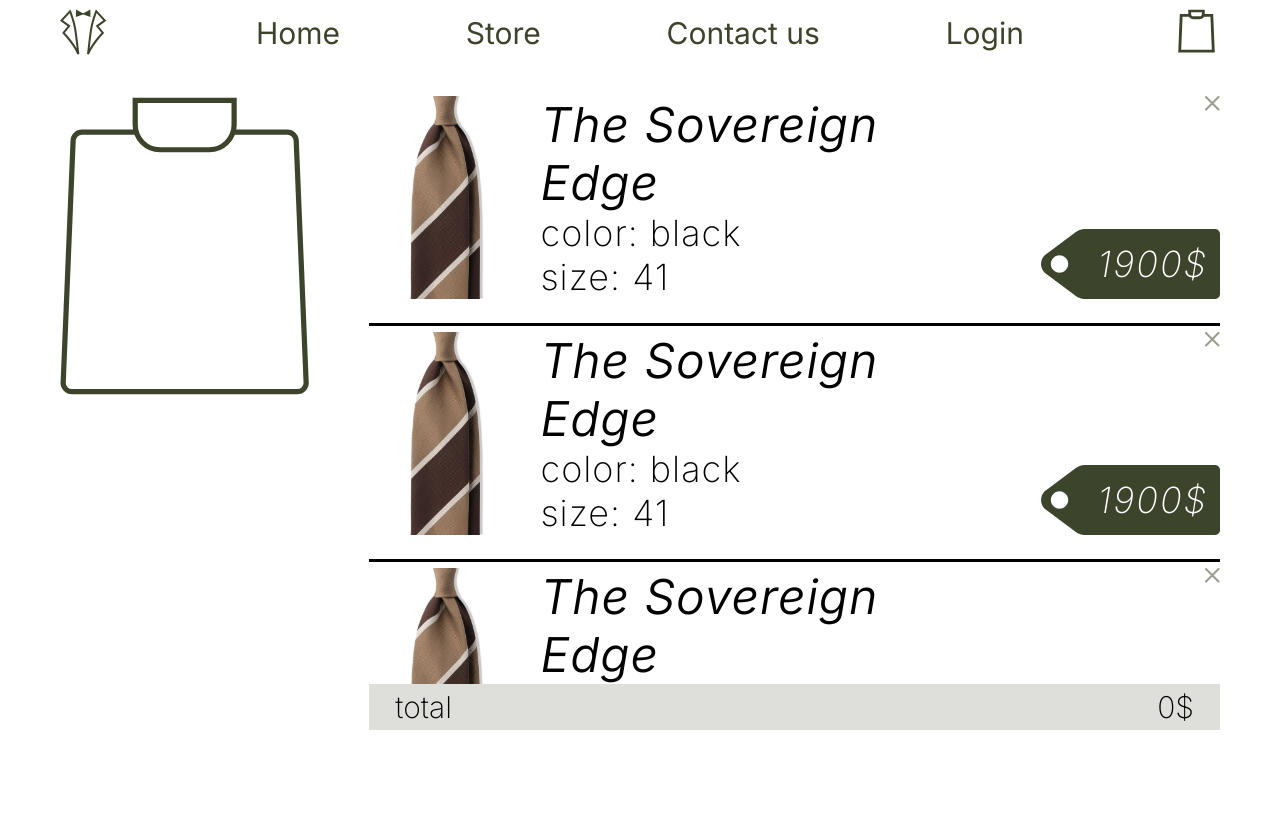
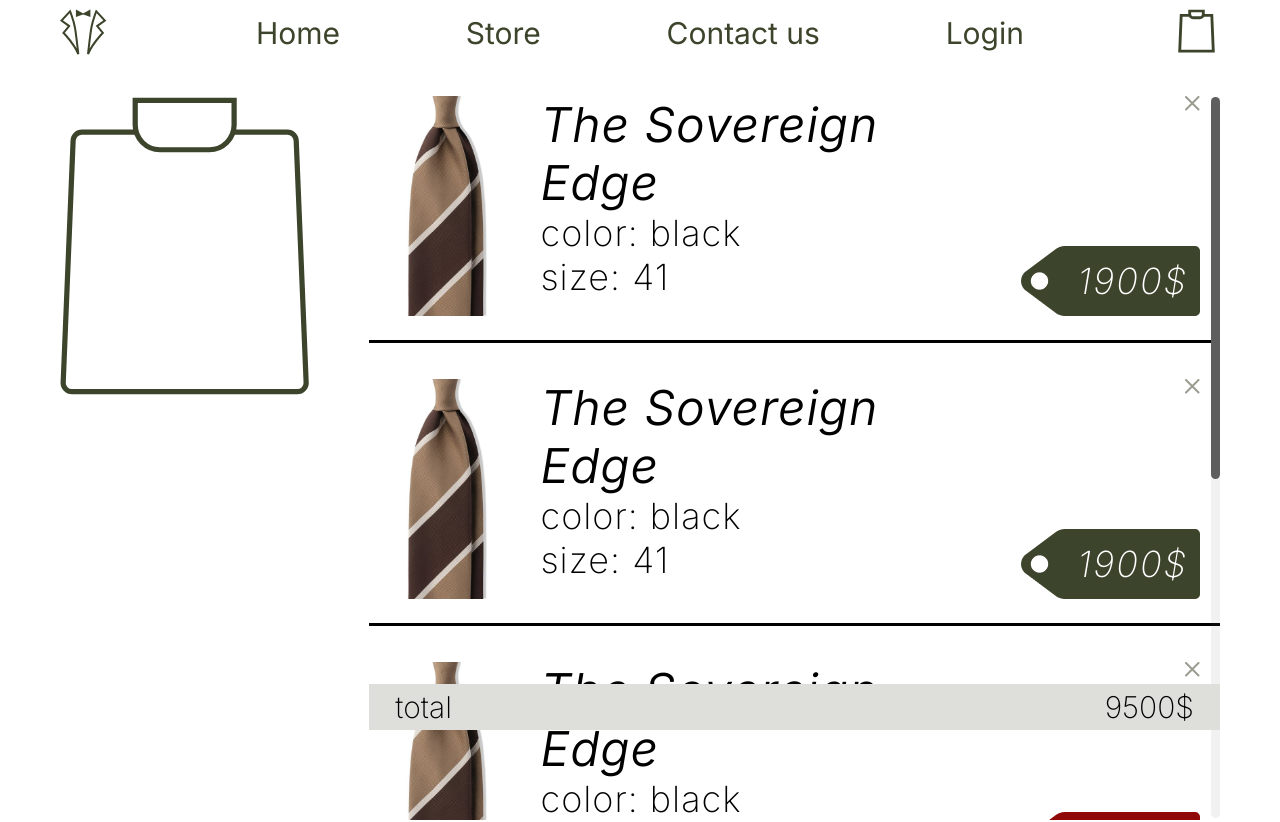
Before and after one commit to yaman-dotcom/tuxedo-website, a React (Vite) app in the folder tuxedo website/: page /bag in a window 1280 px wide. Shown: the top 822 px of the page. Built offline with nearby package versions, Linux system fonts and the light colour scheme.

Commit message:
updating the bag page with slider

```diff
--- a/package.json
+++ b/package.json
@@ -1,6 +1,6 @@
 {
   "dependencies": {
     "react-router-dom": "^7.1.3",
-    "swiper": "^11.2.1"
+    "swiper": "^11.2.3"
   }
 }
--- a/tuxedo website/src/pages/bag component/bag section.jsx
+++ b/tuxedo website/src/pages/bag component/bag section.jsx
@@ -2,10 +2,16 @@ import './style/bag section .css'
 
 import tie from '../../assets/store page sources/Frame 50.png'
 
-import Swiper from 'swiper'
+import { Swiper, SwiperSlide } from "swiper/react";
+import { FreeMode, Keyboard, Mousewheel ,Scrollbar} from "swiper/modules";
+import "swiper/css";
+import "swiper/css/free-mode";
 
 import BagSelectedProduct from './bag selected product'
-import { useEffect, useState } from 'react'
+
+import { useState,useEffect } from 'react';
+import SlideShowSection from '../home component/slide show';
+
 function BagSection(){
     let choosedProduct=[
         {
@@ -14,7 +20,7 @@ function BagSection(){
             name:"The Sovereign Edge",
             price:1900,
             img:tie,
-            sale:true,
+            sale:false,
             color:"black",
             size:41,
 
@@ -25,7 +31,7 @@ function BagSection(){
             name:"The Sovereign Edge",
             price:1900,
             img:tie,
-            sale:true,
+            sale:false,
             color:"black",
             size:41,
 
@@ -68,9 +74,10 @@ function BagSection(){
     let [total,setTotal]=useState(0)
 
 
-    // choosedProduct.forEach((product)=>setTotal(pre=>pre+=product.price))
-    // useEffect(()=>{
-    // },choosedProduct)
+    useEffect(() => {
+        const newTotal = choosedProduct.reduce((acc, product) => acc + product.price, 0);
+        setTotal(newTotal);
+    }, [choosedProduct]);
 
     return(
         <>
@@ -85,19 +92,52 @@ function BagSection(){
                 </div>
                 <div className='bag-right-container'>
                     <div className="bag-goods-contaienr">
+                    <Swiper style={{ height: "105%",position:"relative" }}
+                    modules={[FreeMode,Mousewheel,Keyboard,Scrollbar]}
+                    direction='vertical'
+                    slidesPerView={'auto'}
+                    grabCursor={true}
+                    // slidesPerGroup={1}
+                    spaceBetween={30}
+                    // slideToClickedSlide={true}
+                    // scrollbar={true}
+                    autoHeight={true}
+                    effect='slide'
+                    freeMode={{
+                        enabled:true,
+                        momentumRatio:1
+                    }}
+                    keyboard={{
+                        enabled:true,
+                        onlyInViewport:true,
+                        pageUpDown:true
+                    }}
+                    mousewheel={{
+                        sensitivity:1.3,
+                        forceToAxis:true
+                    }}
+                    scrollbar={{
+                        hide:false,
+                        draggable:true,
+
+                    }}
+                    speed={1000}
+                    >
                         {
                             choosedProduct.map((pro)=>(
+                                <SwiperSlide key={pro.id}>
                                 <BagSelectedProduct
-                                    key={pro.id}
                                     productSize={pro.size}
                                     productColor={pro.color}
                                     productPrice={pro.price}
                                     productName={pro.name}
-                                    sale={pro.sale}
                                     poductImage={pro.img}
+                                    Sale={pro.sale}
                                 />
+                                </SwiperSlide>
                             ))
                         }
+                        </Swiper>
                     </div>
                     <div className='bag-total-contaienr'>
                         <p className='bag-total-contaienr-text'>total</p>
--- a/tuxedo website/src/pages/bag component/bag selected product.jsx
+++ b/tuxedo website/src/pages/bag component/bag selected product.jsx
@@ -4,7 +4,7 @@ import noSale from '../../assets/bag /no sale.png'
 import './style/bag selected product .css'
 
 function BagSelectedProduct ({poductImage, productName ,productColor, productSize ,productPrice ,Sale}){
-
+    console.log(Sale)
     return(
         <>
             <div className="bag-selected-product-container">
--- a/tuxedo website/src/pages/bag component/style/bag section .css
+++ b/tuxedo website/src/pages/bag component/style/bag section .css
@@ -10,8 +10,9 @@
 }
 .bag-goods-contaienr{
     width: 100%;
-    height: 100%;
-    overflow: hidden;
+    height: 700px;
+
+    /* overflow: hidden; */
 }
 .bag-right-container{
     width: 100%;
@@ -30,3 +31,19 @@
 .bag-total-contaienr-text{
     padding: 0 26px;
 }
+.sidbar-swiper{
+    height: 500px;
+}
+/* Swiper scrollbar track */
+.swiper-scrollbar {
+    background: #5c5c5c16 !important; /* Track color */
+    right: 0px !important; /* Adjust placement inside the container */
+    width: 9px !important; /* Adjust scrollbar thickness */
+
+  }
+
+  /* Swiper scrollbar thumb (draggable part) */
+  .swiper-scrollbar-drag {
+    background: #5e5e5e !important; /* Customize thumb color */
+    border-radius: 10px;
+  }
--- a/tuxedo website/src/pages/bag component/style/bag selected product .css
+++ b/tuxedo website/src/pages/bag component/style/bag selected product .css
@@ -1,5 +1,6 @@
 .bag-selected-product-container{
     width: 100%;
+    height: 220px;
     display: flex;
     flex-direction: row;
     justify-content:space-between;
@@ -20,6 +21,7 @@
     flex-direction: column;
     justify-content: space-between;
     align-items:end ;
+    margin-right: 20px;
 }
 .bsp-price-contaienr{
     background-size:cover ;
--- a/tuxedo website/src/pages/genral/header.jsx
+++ b/tuxedo website/src/pages/genral/header.jsx
@@ -7,7 +7,69 @@ import React from 'react'
 import { useState ,useEffect } from 'react'
 import { Link } from 'react-router-dom'
 
+import tie from '../../assets/store page sources/fit.png'
+
+import ProductCardHover from './products card (hover)'
+
 function Header({textColor}){
+    let choosedProduct=[
+        {
+            id:1,
+            kind:"tie",
+            name:"The Sovereign Edge",
+            price:1900,
+            img:tie,
+            sale:true,
+            color:"black",
+            size:41,
+
+        },
+        {
+            id:2,
+            kind:"tie",
+            name:"The Sovereign Edge",
+            price:1900,
+            img:tie,
+            sale:true,
+            color:"black",
+            size:41,
+
+        },
+        {
+            id:3,
+            kind:"tie",
+            name:"The Sovereign Edge",
+            price:1900,
+            img:tie,
+            sale:true,
+            color:"black",
+            size:41,
+
+        },
+        {
+            id:4,
+            kind:"tie",
+            name:"The Sovereign Edge",
+            price:1900,
+            img:tie,
+            sale:true,
+            color:"black",
+            size:41,
+
+        },
+        {
+            id:5,
+            kind:"tie",
+            name:"The Sovereign Edge",
+            price:1900,
+            img:tie,
+            sale:true,
+            color:"black",
+            size:41,
+
+        },
+
+    ]
   let [width,setWidth]=useState(window.outerWidth)
   let color
   textColor==undefined?color="white":color=textColor;
@@ -36,7 +98,12 @@ const changeTheOpened = () => {
         return newState;
     });
 };
+let [total,setTotal]=useState(0)
 
+useEffect(()=>{
+    const newTotal=choosedProduct.reduce((sum,item)=>sum +item.price,0)
+    setTotal(newTotal)
+},[choosedProduct])
     return(
         <>
         <div className='header-container' style={{backdropFilter:!opened?"blur(7px)":"none"}}>
@@ -87,6 +154,28 @@ const changeTheOpened = () => {
          }}
          onClick={()=>changeTheOpened()}
          >
+         <div className='bag-icon-container'>
+         <div className="header-bag-hover-container">
+
+            {choosedProduct.map((pro)=>(
+                    <ProductCardHover
+                    key={pro.id}
+                    productName={pro.name}
+                    producColor={pro.color}
+                    producImage={pro.img}
+                    productPrice={pro.price}
+                    />
+                ))
+            }
+            <div className="header-bag-hover-container-total-contaienr">
+                <p className="header-bag-hover-total">
+                        Total:
+                </p>
+                <p className="header-bag-hover-total">
+                    {total}$
+                </p>
+            </div>
+         </div>
             <svg
 
             style={{
@@ -96,6 +185,7 @@ const changeTheOpened = () => {
             width="30" height="23" viewBox="0 0 30 23" fill="none" xmlns="http://www.w3.org/2000/svg">
                 <path d="M1.5 0.75H29M29 11.25H1.5M1.5 22.25H29" stroke={color} stroke-width="1.5" stroke-linecap="round"/>
             </svg>
+         </div>
         <svg
 
         style={{
--- /dev/null
+++ b/tuxedo website/src/pages/genral/products card (hover).jsx
@@ -0,0 +1,24 @@
+import './style/product card hover.css'
+
+function ProductCardHover ({productName, producColor, producImage, productPrice }){
+
+    return (
+        <>
+            <div className="product-card-hover-contaienr">
+                <img src={producImage} alt=""  className="pch-image"/>
+                <div className="pch-info-container">
+                    <p className="pch-name">
+                        {productName}
+                    </p>
+                    <p className="pch-color">
+                        {producColor}
+                    </p>
+                    <p className="pch-price">
+                        {productPrice+"$"}
+                    </p>
+                </div>
+            </div>
+        </>
+    )
+}
+export default ProductCardHover;
--- a/tuxedo website/src/pages/genral/style/header.css
+++ b/tuxedo website/src/pages/genral/style/header.css
@@ -76,3 +76,37 @@
     color: #212517;
     font-weight: 300;
 }
+.header-bag-hover-container{
+    position: fixed;
+    width: 475px;
+    height: 641px;
+    background-color: #ffffffb9;
+    border-radius: 5%;
+    right: 60px;
+    top: 90px;
+    display: flex;
+    flex-direction: column;
+    overflow: hidden;
+    gap: 18px;
+    padding-top: 18px;
+    opacity: 0;
+    visibility: hidden;
+}
+.header-bag-hover-container-total-contaienr{
+    display: flex;
+    width: 100%;
+    flex-direction: row;
+    justify-content: space-between;
+    background-color: #DEDFDB;
+    position: absolute;
+    bottom: 0;
+
+    /* padding: 18px 26px; */
+}
+.header-bag-hover-total{
+    margin: 18px 26px;
+}
+.bag-icon-container:hover .header-bag-hover-container {
+    opacity: 1;
+    visibility: visible;
+}
--- /dev/null
+++ b/tuxedo website/src/pages/genral/style/product card hover.css
@@ -0,0 +1,28 @@
+.product-card-hover-contaienr{
+    width: 100%;
+    height: fit-content;
+    display: flex;
+    gap: 24px;
+    border: solid;
+    /* border-bottom: 1px; */
+    border-left: 0;
+    border-right: 0;
+    border-top:0 ;
+    padding: 6px 0px 18px;
+}
+.pch-image{
+    width: 51px;
+    height: 146px;
+    object-fit: cover;
+    margin-left:18px ;
+}
+.pch-name{
+    font-size: 40px;
+    font-weight: 350;
+    color: #3C442B;
+    font-style: italic;
+    margin-bottom: 12px;
+}
+.pch-color, .pch-price{
+    font-style: italic;
+}
```
Also changed, not shown: tuxedo website/src/assets/store page sources/fit.png (added), 1 other file (tests, documents, lock files or other folders). Lines whose indentation alone changed are shown as unchanged.
